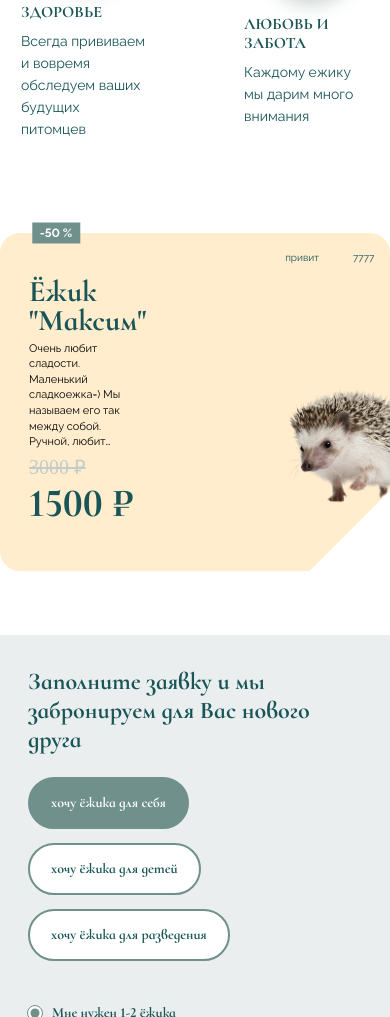
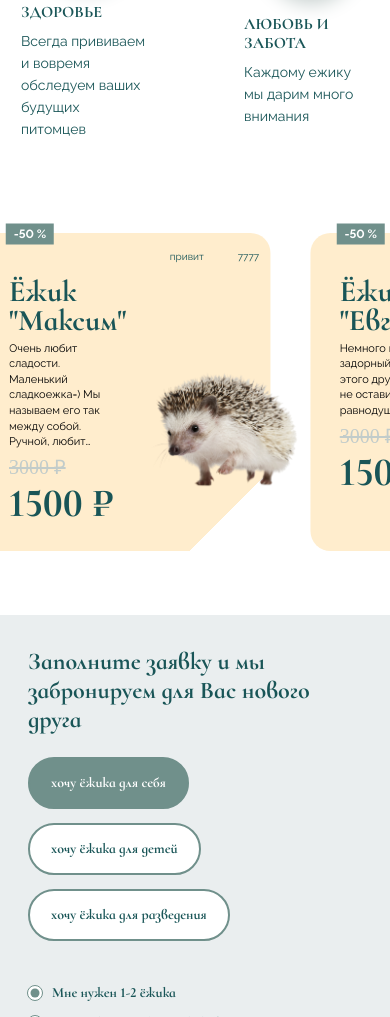
Before and after one commit to OgurtsovArtem/Hedgehogs, a website built with webpack: page src/index.html in a window 390 px wide. Shown: the part 730-1747 px from the top of the page. Built offline with nearby package versions, Linux system fonts and the light colour scheme.

Commit message:
visual corrections

```diff
--- a/src/blocks/slider/__card-img/slider__card-img.css
+++ b/src/blocks/slider/__card-img/slider__card-img.css
@@ -10,6 +10,20 @@
 
 @media (max-width: 1388px) {
   .slider__card-img {
+    max-width: 17.0625rem;
+    max-height: 13.0625rem;
+  }
+}
+
+@media (max-width: 1124px) {
+  .slider__card-img {
+    max-width: 13.0625rem;
+    max-height: 10.0625rem;
+    bottom: 8%;
+  }
+}
+@media (max-width: 678px) {
+  .slider__card-img {
     max-width: 11.0625rem;
     max-height: 8.0625rem;
     bottom: 19%;
--- a/src/blocks/slider/__card/slider__card.css
+++ b/src/blocks/slider/__card/slider__card.css
@@ -1,7 +1,7 @@
 .slider__card {
   position: relative;
   min-width: 35.625rem;
-  height: 24.8125rem;
+  height: 24.8125rem !important;
   border-radius: 1.25rem;
   margin-top: 1rem;
   background:linear-gradient(-45deg, transparent 3.5625rem, var(--main-biscuit-color) 0);
@@ -10,6 +10,6 @@
 @media (max-width: 1388px) {
   .slider__card {
     min-width: 15.25rem;
-    height: 19.875rem;
+    height: 19.875rem !important;
   }
 }
--- a/src/js/slider.js
+++ b/src/js/slider.js
@@ -13,20 +13,17 @@ SwiperCore.use([Navigation, Pagination]);
 const swiper = new Swiper('.slider__cards', {
   // Optional parameters
   loop: true,
-
   direction: 'horizontal',
-  // If we need pagination
-
   // Navigation arrows
   navigation: {
     nextEl: '.button__next',
     prevEl: '.button__back',
   },
   breakpoints: {
-    // when window width is >= 640px
-    280: {
-      slidesPerView: 1,
+    0: {
+      slidesPerView: 1.3,
       spaceBetween: 40,
+      slidesOffsetBefore: -20,
     },
     500: {
       slidesPerView: 2,
--- a/webpack.config.js
+++ b/webpack.config.js
@@ -54,9 +54,6 @@ module.exports = {
     },
     {
       test: /\.svg$/i,
-
-      // from all svg images
-      // include only sprite image
       include: /.*_sprite\.svg/,
 
       use: [
```
